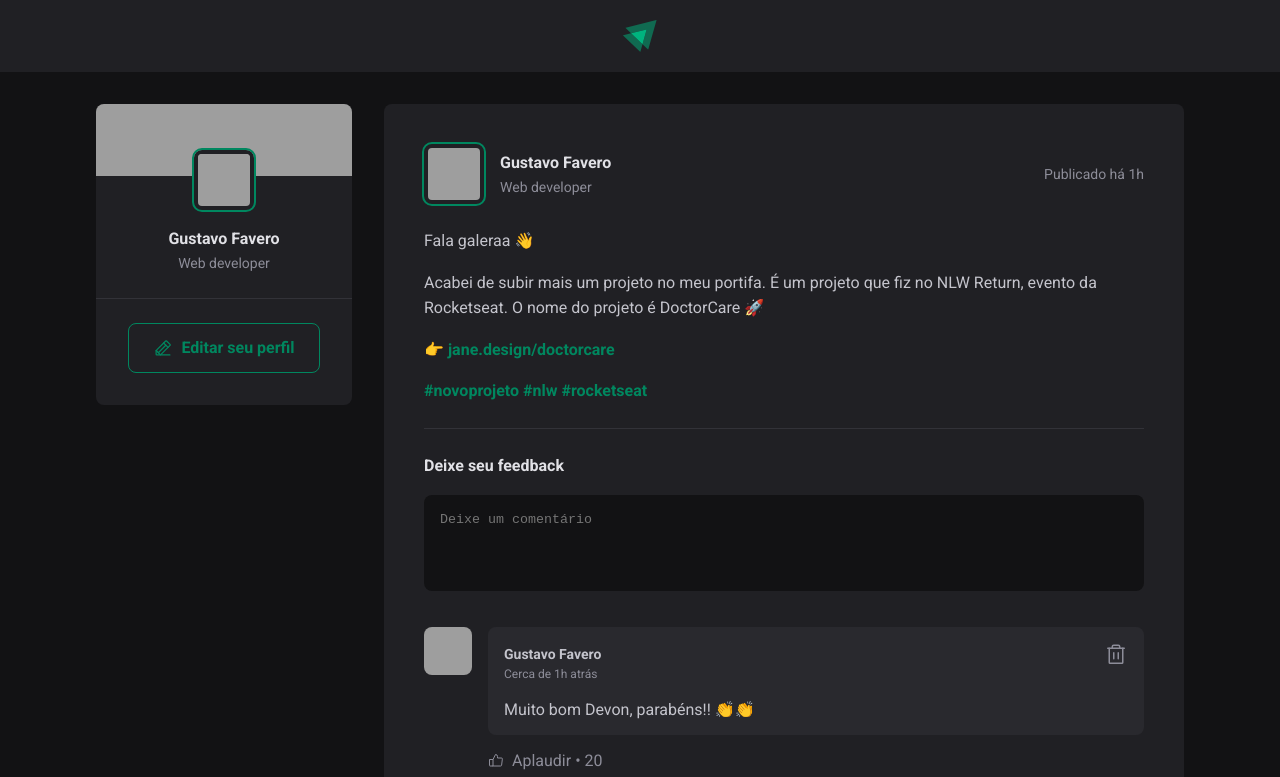
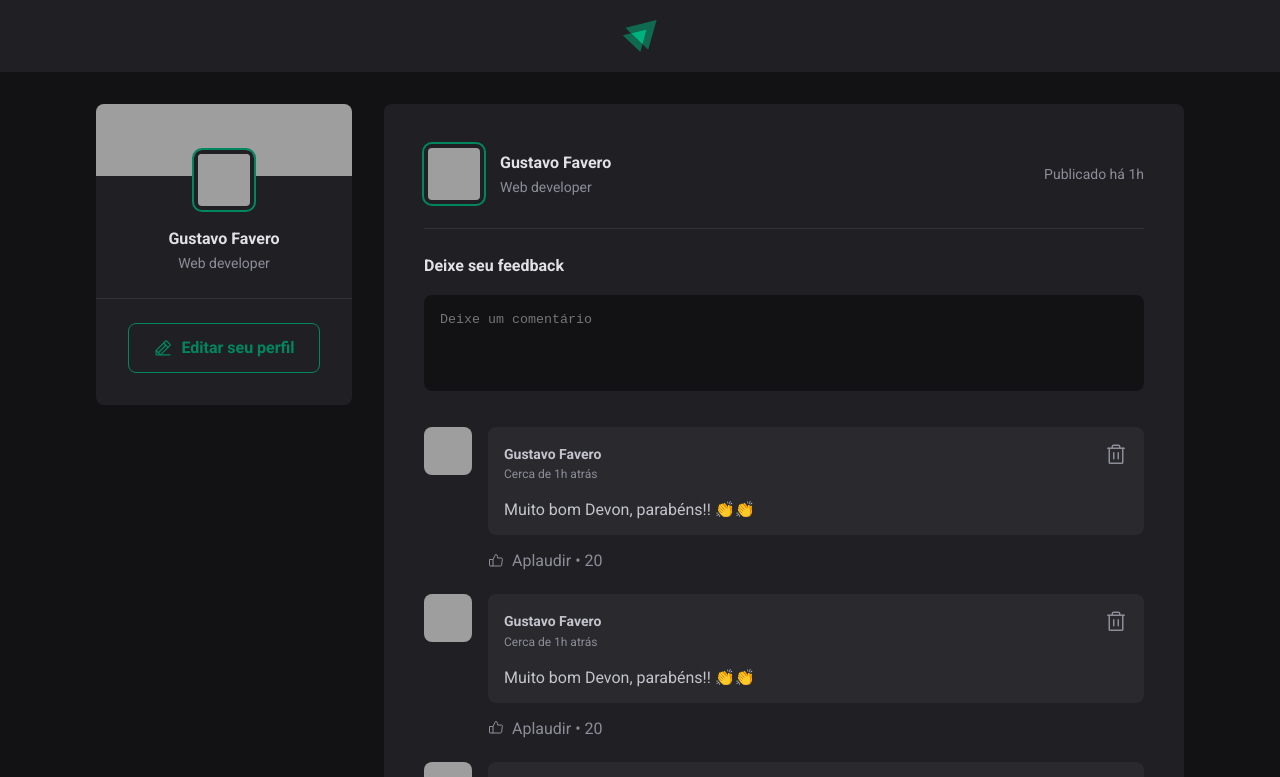
Before and after one commit to gufvr/ignite-feed, a React (Vite) app: page / in a window 1280 px wide. Shown: the top 777 px of the page. Built offline with nearby package versions, Linux system fonts and the light colour scheme; grey boxes are pictures that could not be loaded.

Commit message:
iterating in JSX

```diff
--- a/src/App.jsx
+++ b/src/App.jsx
@@ -5,6 +5,37 @@ import { Sidebar } from "./components/Sidebar";
 import styles from "./App.module.css";
 
 import "./global.css";
+
+const posts = [
+  {
+    id: 1,
+    author: {
+      avatarUrl: 'https://github.com/gufvr.com',
+      name: 'Gustavo Favero',
+      role: 'Process and Quality Analyst',
+    },
+    content: [
+      { type: 'paragraph', content: 'Fala galeraa 👋' },
+      { type: 'paragraph', content: 'Acabei de subir mais um projeto no meu portifa. É um projeto que fiz no NLW Return, evento da Rocketseat. O nome do projeto é DoctorCare 🚀' },
+      { type: 'link', content: 'jane.design/doctorcare' },
+    ],
+    publishedAt: new Date('2023-05-29 21:00:00'),
+  },
+  {
+    id: 2,
+    author: {
+      avatarUrl: 'https://github.com/diego3g.com',
+      name: 'Diego Fernandes',
+      role: 'CTO @Rocketseat',
+    },
+    content: [
+      { type: 'paragraph', content: 'Fala galeraa 👋' },
+      { type: 'paragraph', content: 'Acabei de subir mais um projeto no meu portifa. É um projeto que fiz no NLW Return, evento da Rocketseat. O nome do projeto é DoctorCare 🚀' },
+      { type: 'link', content: 'jane.design/doctorcare' },
+    ],
+    publishedAt: new Date('2023-05-30 21:00:00'),
+  },
+]
 
 export function App() {
   return (
@@ -14,11 +45,16 @@ export function App() {
       <div className={styles.wrapper}>
         <Sidebar />
         <main>
-          <Post
-            author="Gustavo Favero"
-            content="Lorem ipsum dolor sit amet consectetur adipisicing elit. Sint placeat voluptatibus iusto aliquid vitae. Laudantium ab consequatur nam voluptatem et quos hic temporibus ducimus, libero voluptas aspernatur maiores vero dolore!"
-          />
-          <Post author="Micaela Gabriel" content="Um novo post muito legal" />
+          {posts.map(post => {
+             return (
+
+              <Post key={post.id}
+                author={post.author}
+                content={post.content}
+                publishedAt={post.publishedAt}
+             />
+            )
+          })}
         </main>
       </div>
     </div>
--- a/src/components/Post.jsx
+++ b/src/components/Post.jsx
@@ -3,7 +3,9 @@ import { Comment } from "./Comment";
 
 import styles from "./Post.module.css";
 
-export function Post() {
+export function Post(props) {
+  console.log(props);
+
   return (
     <article className={styles.post}>
       <header>
@@ -20,18 +22,7 @@ export function Post() {
       </header>
 
       <div className={styles.content}>
-        <p>Fala galeraa 👋</p>
-        <p>
-          Acabei de subir mais um projeto no meu portifa. É um projeto que fiz
-          no NLW Return, evento da Rocketseat. O nome do projeto é DoctorCare 🚀
-        </p>
-        <p>
-          👉 <a href="#">jane.design/doctorcare</a>
-        </p>
-        <p>
-          <a href="#">#novoprojeto</a> <a href="#">#nlw</a>{" "}
-          <a href="#">#rocketseat</a>
-        </p>
+
       </div>
 
       <form className={styles.commentForm}>
```
